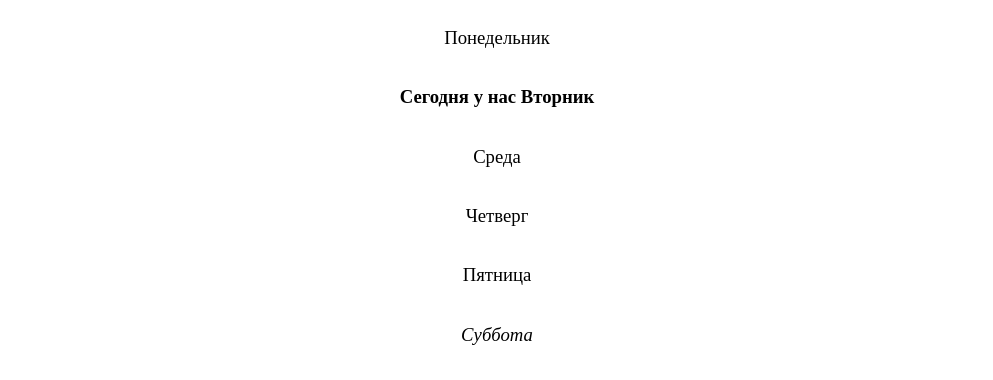
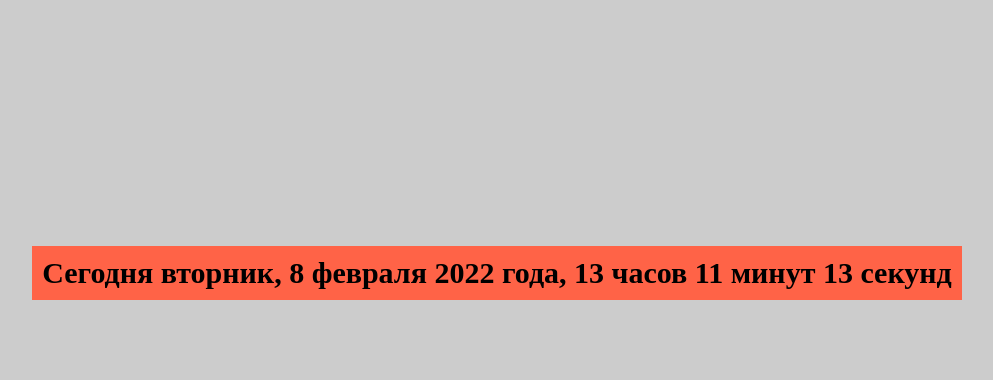
Before and after one commit to begal-vadim98/hard-task, a plain HTML site: page index.htm in a window 1280 px wide. Shown: the top 380 px of the page, without its empty margins (143-1136 px from the left). Drawn offline with Linux system fonts and the light colour scheme.

Commit message:
Залил файлы дз 9 урока

```diff
--- a/index.htm
+++ b/index.htm
@@ -5,19 +5,13 @@
   <meta http-equiv="X-UA-Compatible" content="IE=edge">
   <meta name="viewport" content="width=device-width, initial-scale=1.0">
   <title>Document</title>
+  <link rel="stylesheet" href="style.css">
   <script defer src="script.js"></script>
 </head>
 <body>
 
-  <div class="box">
-    <h3></h3>
-    <h3></h3>
-    <h3></h3>
-    <h3></h3>
-    <h3></h3>
-    <h3></h3>
-    <h3></h3>
-  </div>
+  <div class="box box-fomat-a"></div>
+  <div class="box box-fomat-b"></div>
 
 </body>
 </html>
--- a/script.js
+++ b/script.js
@@ -1,29 +1,96 @@
 'use strict'
+const timer = function () {
+  const boxA = document.querySelector('.box-fomat-a');
+  const boxB = document.querySelector('.box-fomat-b');
 
-const str = document.querySelectorAll('h3'),
-  box = document.querySelector('.box'),
-  week  = ['Понедельник', 'Вторник', 'Среда', 'Четверг', 'Пятница', 'Суббота', 'Воскресенье'],
-  date = new Date();
+  const funcData = () => {
+    const date = new Date(),
+      year = date.getFullYear(),
+      monthNumeric = date.toLocaleString('ru', {
+        month: 'numeric'
+      }),
+      month = date.toLocaleString('ru', {
+        month: 'long'
+      }),
+      dateDayA = date.getDate(),
+      dateDayB = date.getDate(),
+      day = date.toLocaleString('ru', {
+        weekday: 'long'
+      }),
+      hours = date.getHours(),
+      minutes = date.getMinutes(),
+      seconds = date.getSeconds();
 
-week.forEach((elem, index) => {
-  str[index].textContent = elem;
+    return {
+      'year': year,
+      'month': month,
+      'monthNumeric': +monthNumeric,
+      'dateDayA': dateDayA,
+      'dateDayB': dateDayB,
+      'day': day,
+      'hours': hours,
+      'minutes': minutes,
+      'seconds': seconds
+    };
+  }
 
-})
-box.style.cssText = ` height: 100vh;
-                          display: flex;
-                          flex-direction: column;
-                          align-items: center;`;
 
-str.forEach((elem, index) => {
-  elem.style.fontWeight = "300"
 
-    if(week[index] === "Суббота" || week[index] === "Воскресенье") {
-      elem.style.fontStyle = "italic"
+  const changeDate = function () {
+
+    const t = funcData();
+    t.month = t.month.slice(0, t.month.length - 1) + "я"
+    let stringHours = "часов";
+    let stringMinutes = "минут";
+    let stringSeconds = "секунд";
+    const funcDeclination = function() {
+
+      switch(true) {
+        case t.hours === 1 || t.hours === 21:
+          stringHours = "час";
+          break;
+        case 5 > t.hours && t.hours > 1 || 23 >= t.hours && t.hours > 21:
+          stringHours = "часа";
+          break;
+        default:
+          stringHours = "часов";
+      }
+
+      switch(true) {
+        case t.minutes === 1 || t.minutes === 21 || t.minutes === 31 || t.minutes === 41 || t.minutes === 51:
+          stringMinutes = "минута";
+          break;
+        case t.minutes > 1 && t.minutes <= 4 || t.minutes > 21 && t.minutes <= 24
+          || t.minutes > 31 && t.minutes <= 34 || t.minutes > 41 && t.minutes <= 44
+          || t.minutes > 51 && t.minutes <= 54:
+          stringMinutes = "минуты";
+          break;
+      }
+
+      switch(true) {
+        case t.seconds === 1 || t.seconds === 21 || t.seconds === 31 || t.seconds === 41 || t.seconds === 51:
+          stringSeconds = "секунда";
+          break;
+        case t.seconds > 1 && t.seconds <= 4 || t.seconds > 21 && t.seconds <= 24
+          || t.seconds > 31 && t.seconds <= 34 || t.seconds > 41 && t.seconds <= 44
+          || t.seconds > 51 && t.seconds <= 54:
+          stringSeconds = "секунды";
+          break;
+      }
+
+      if(t.dateDayB < 10) t.dateDayB = "0" + t.dateDayB;
+      if(t.monthNumeric < 10) t.monthNumeric = "0" + t.monthNumeric;
+
     }
-    if(index === (date.getDay() - 1) || index === (date.getDay() + 6))  {
-      elem.style.fontWeight = "900"
-      elem.textContent =  "Сегодня у нас" + " " + elem.textContent
-    }
-})
+    funcDeclination();
 
-console.log(date.getDay());
+    boxA.textContent = `Сегодня ${t.day},  ${t.dateDayA} ${t.month} ${t.year} года, ${t.hours} ${stringHours} ${t.minutes}  ${stringMinutes} ${t.seconds} ${stringSeconds}`;
+    boxB.textContent = `${t.hours}:${t.minutes}:${t.seconds} ${t.dateDayB}.${t.monthNumeric}.${t.year}`;
+
+    let timerId = setInterval(changeDate, 1000);
+
+  }
+  changeDate();
+
+}
+timer();
--- /dev/null
+++ b/style.css
@@ -0,0 +1,20 @@
+body {
+  height: 100vh;
+  margin: 0;
+  padding: 0;
+  background-color: #ccc;
+  display: flex;
+  align-items: center;
+  justify-content: center;
+  flex-direction: column;
+}
+
+.box {
+  width: auto;
+  margin-bottom: 100px;
+  padding: 10px;
+  background-color: tomato;
+  font-style: normal;
+  font-size: 30px;
+  font-weight: 900;
+}
```
